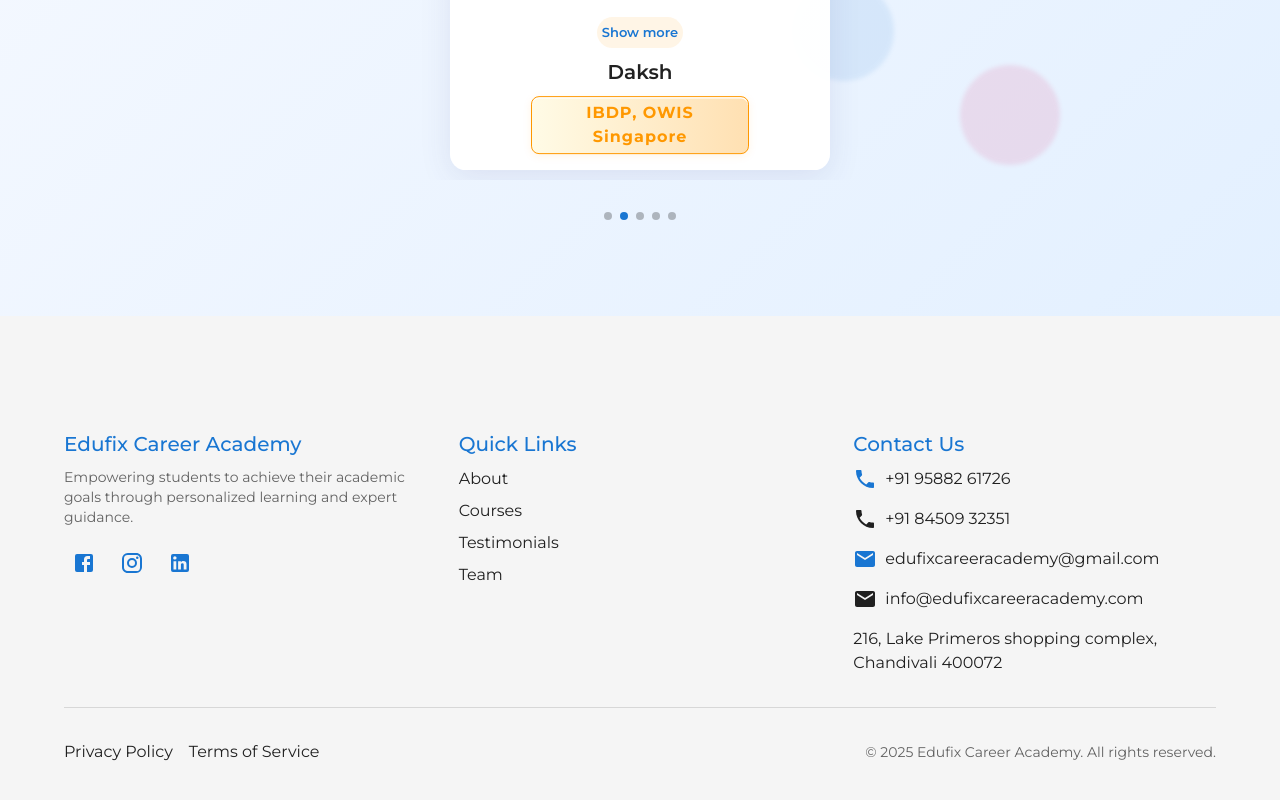
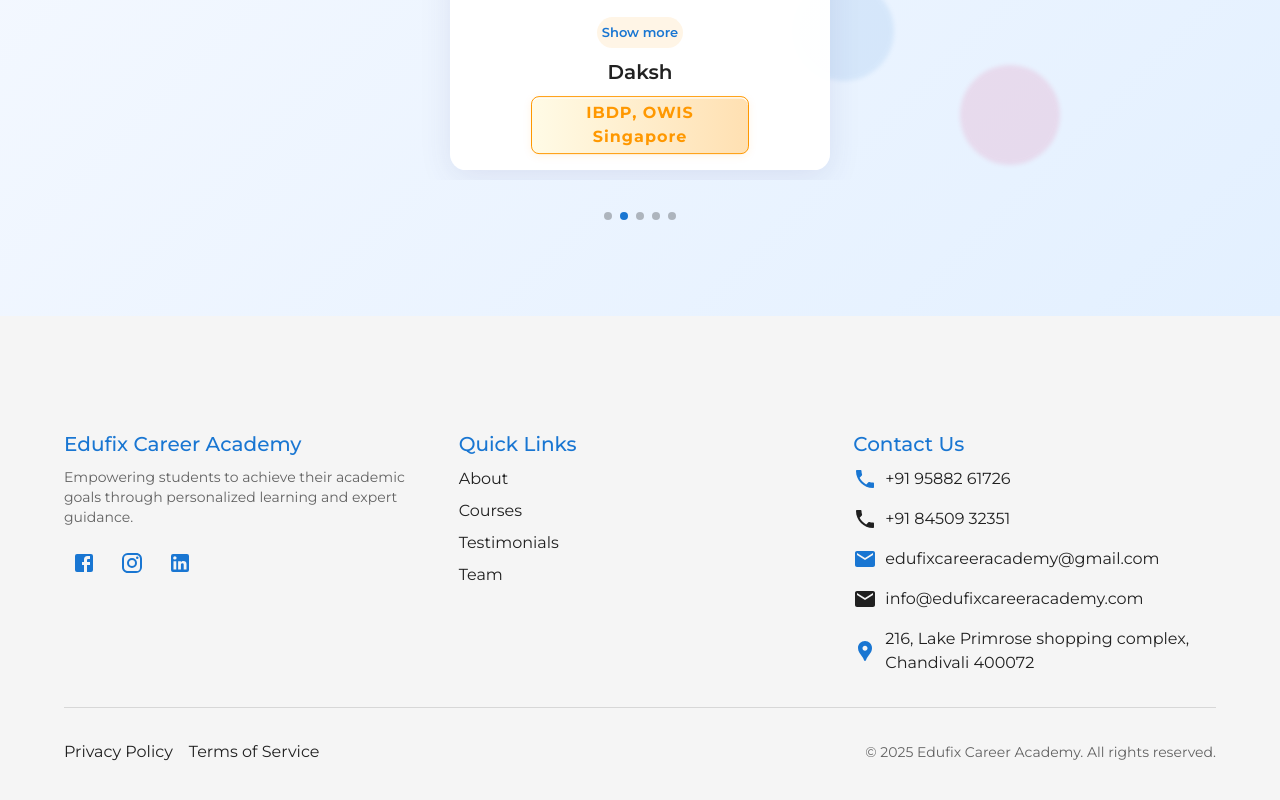
Before and after one commit to adarshal/edufix, a React (Vite) app: page / in a window 1280 px wide. Shown: the part 6152-6952 px from the top of the page. Built offline with nearby package versions, Linux system fonts and the light colour scheme.

Commit message:
improve address

```diff
--- a/src/components/Footer.tsx
+++ b/src/components/Footer.tsx
@@ -14,6 +14,7 @@
   Facebook as FacebookIcon,
   Instagram as InstagramIcon,
   LinkedIn as LinkedInIcon,
+  LocationPin,
 } from "@mui/icons-material";
 import { FaAddressCard } from "react-icons/fa";
 
@@ -128,8 +129,10 @@
               </Box>
 
               <Box sx={{ display: 'flex', alignItems: 'center', gap: 1 }}>
-
-                216, Lake Primeros shopping complex, Chandivali 400072
+                <LocationPin color="primary" />
+              <Link href="https://maps.app.goo.gl/FXPBdd79bnveH7Pg8" color="inherit" underline="hover" target='_blank'>
+                216, Lake Primrose shopping complex, Chandivali 400072
+                </Link>
               </Box>
             </Box>
           </Box>
```
